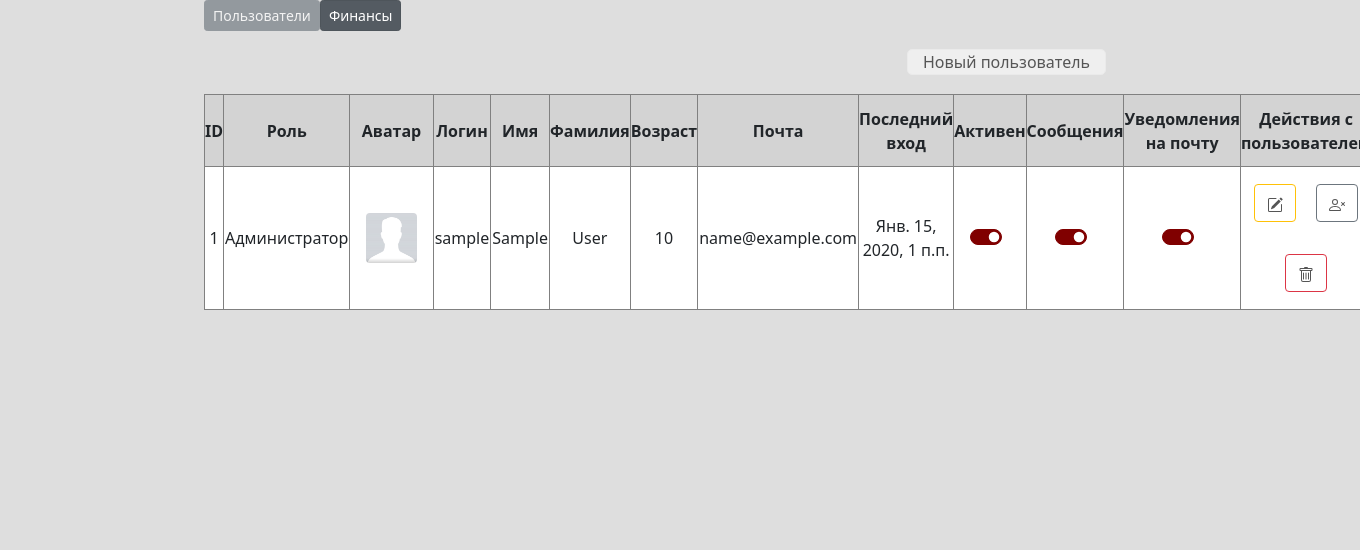
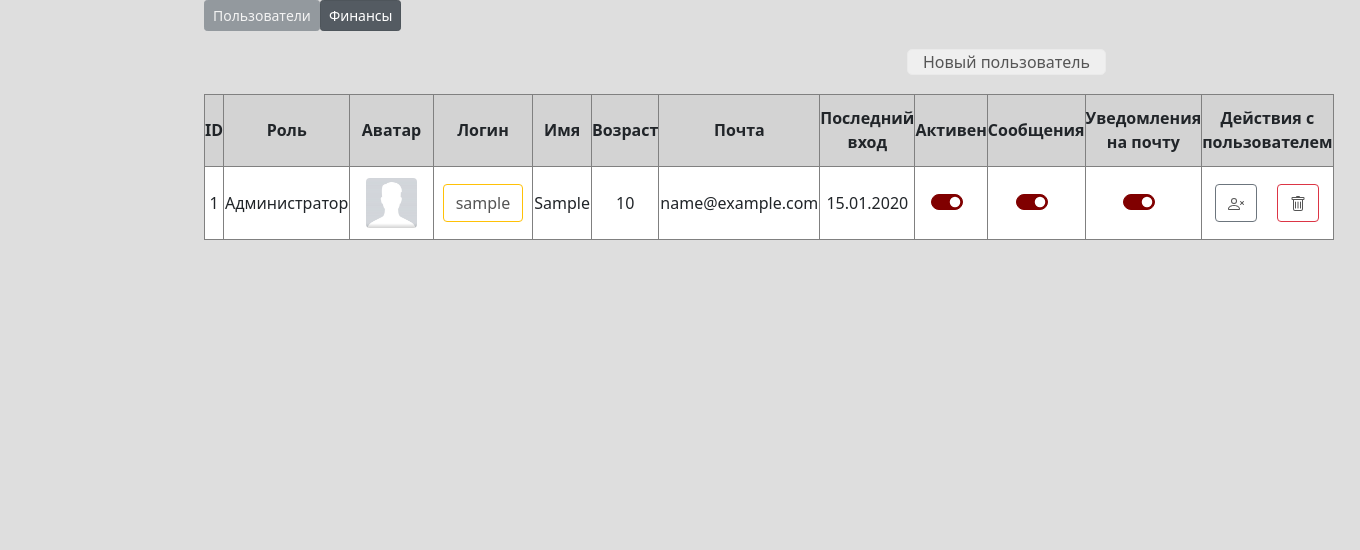
Before and after one commit to Husky022/intergalactic, a Django app: page /blog_admin/users/read/ in a window 1360 px wide; the page is wider, and only the part inside the window is pictured. Shown: the part 122-672 px from the top of that part. Run offline with Django 3.2, Linux system fonts and the light colour scheme; a user stored in the database is signed in; tables that the repository leaves empty hold one stand-in row (values such as "Sample post"); some libraries are stand-ins or nearby versions.

Commit message:
fix date

```diff
--- a/adminapp/templates/adminapp/users.html
+++ b/adminapp/templates/adminapp/users.html
@@ -33,7 +33,7 @@
               <th class="users">Аватар</th>
               <th class="users">Логин</th>
               <th class="users">Имя</th>
-              <th class="users">Фамилия</th>
+{#              <th class="users">Фамилия</th>#}
               <th class="users">Возраст</th>
               <th class="users">Почта</th>
               <th class="users">Последний вход</th>
@@ -43,7 +43,7 @@
               <th class="users">Действия с пользователем</th>
             </tr>
             {% for object in object_list %}
-                <tr>
+                <tr class = '{% if not object.is_active %}user_blocked_card{% endif %}'>
                     <td class="users">{{ object.id }}</td>
                     <td class="users">
                         {% if object.is_superuser %}Администратор{% else %}Пользователь{% endif %}
@@ -52,12 +52,14 @@
                         <div class="col-3 align-baseline">
                             <img src="{{ object.avatar|media_folder_users }}" class="rounded mx-auto d-block" alt="{{ object.username }}" height="50 px">
                         </div>
-                    <td class="users">{{ object.username }}</td>
+                    <td class="users">
+                        <a href = {% url 'adminapp:user_update' object.pk %} role="button" class="btn btn-outline-warning mx-2 my-3">
+                            {{ object.username }}</a></td>
                     <td class="users">{{ object.first_name|title }}</td>
-                    <td class="users">{{ object.last_name|title }}</td>
+{#                    <td class="users">{{ object.last_name|title }}</td>#}
                     <td class="users">{{ object.age }}</td>
                     <td class="users">{{ object.email }}</td>
-                    <td class="users">{{ object.last_login }}</td>
+                    <td class="users">{{ object.last_login|date:'d.m.Y' }}</td>
                     <td class="users">
                         <div class="form-check form-switch">
                             <input class="form-check-input" type="checkbox" name="chk" id="is_active-{{ object.id }}" {% if object.is_active %} checked {% endif %} >
@@ -75,19 +77,20 @@
                     </td>
                     <td class="users">
                         <div>
-                            <a href = {% url 'adminapp:user_update' object.pk %} role="button" class="btn btn-outline-warning button_hovertext mx-2 my-3">
-                                <svg xmlns="http://www.w3.org/2000/svg" width="16" height="16" fill="currentColor" class="bi bi-pencil-square" viewBox="0 0 16 16">
-                                    <path d="M15.502 1.94a.5.5 0 0 1 0 .706L14.459 3.69l-2-2L13.502.646a.5.5 0 0 1 .707 0l1.293 1.293zm-1.75 2.456-2-2L4.939 9.21a.5.5 0 0 0-.121.196l-.805 2.414a.25.25 0 0 0 .316.316l2.414-.805a.5.5 0 0 0 .196-.12l6.813-6.814z"/>
-                                    <path fill-rule="evenodd" d="M1 13.5A1.5 1.5 0 0 0 2.5 15h11a1.5 1.5 0 0 0 1.5-1.5v-6a.5.5 0 0 0-1 0v6a.5.5 0 0 1-.5.5h-11a.5.5 0 0 1-.5-.5v-11a.5.5 0 0 1 .5-.5H9a.5.5 0 0 0 0-1H2.5A1.5 1.5 0 0 0 1 2.5v11z"/>
-                                </svg>
-                            </a>
-                            <a href = {% url 'adminapp:user_blocked' object.pk %} role="button" class="btn btn-outline-secondary button_hovertext mx-2 my-3">
+{#                            <a href = {% url 'adminapp:user_update' object.pk %} role="button" class="btn btn-outline-warning mx-2 my-3">#}
+{#                                <svg xmlns="http://www.w3.org/2000/svg" width="16" height="16" fill="currentColor" class="bi bi-pencil-square" viewBox="0 0 16 16">#}
+{#                                    <path d="M15.502 1.94a.5.5 0 0 1 0 .706L14.459 3.69l-2-2L13.502.646a.5.5 0 0 1 .707 0l1.293 1.293zm-1.75 2.456-2-2L4.939 9.21a.5.5 0 0 0-.121.196l-.805 2.414a.25.25 0 0 0 .316.316l2.414-.805a.5.5 0 0 0 .196-.12l6.813-6.814z"/>#}
+{#                                    <path fill-rule="evenodd" d="M1 13.5A1.5 1.5 0 0 0 2.5 15h11a1.5 1.5 0 0 0 1.5-1.5v-6a.5.5 0 0 0-1 0v6a.5.5 0 0 1-.5.5h-11a.5.5 0 0 1-.5-.5v-11a.5.5 0 0 1 .5-.5H9a.5.5 0 0 0 0-1H2.5A1.5 1.5 0 0 0 1 2.5v11z"/>#}
+{#                                </svg>#}
+{#                            </a>#}
+
+                            <a href = {% url 'adminapp:user_blocked' object.pk %} role="button" class="btn btn-outline-secondary  mx-2 my-3">
                                 <svg xmlns="http://www.w3.org/2000/svg" width="16" height="16" fill="currentColor" class="bi bi-person-x" viewBox="0 0 16 16">
                                     <path d="M6 8a3 3 0 1 0 0-6 3 3 0 0 0 0 6zm2-3a2 2 0 1 1-4 0 2 2 0 0 1 4 0zm4 8c0 1-1 1-1 1H1s-1 0-1-1 1-4 6-4 6 3 6 4zm-1-.004c-.001-.246-.154-.986-.832-1.664C9.516 10.68 8.289 10 6 10c-2.29 0-3.516.68-4.168 1.332-.678.678-.83 1.418-.832 1.664h10z"/>
                                     <path fill-rule="evenodd" d="M12.146 5.146a.5.5 0 0 1 .708 0L14 6.293l1.146-1.147a.5.5 0 0 1 .708.708L14.707 7l1.147 1.146a.5.5 0 0 1-.708.708L14 7.707l-1.146 1.147a.5.5 0 0 1-.708-.708L13.293 7l-1.147-1.146a.5.5 0 0 1 0-.708z"/>
                                 </svg>
                             </a>
-                            <a href = {% url 'adminapp:user_delete' object.pk %} role="button" class="btn btn-outline-danger button_hovertext mx-2 my-3">
+                            <a href = {% url 'adminapp:user_delete' object.pk %} role="button" class="btn btn-outline-danger  mx-2 my-3">
                                 <svg xmlns="http://www.w3.org/2000/svg" width="16" height="16" fill="currentColor" class="bi bi-trash" viewBox="0 0 16 16">
                                     <path d="M5.5 5.5A.5.5 0 0 1 6 6v6a.5.5 0 0 1-1 0V6a.5.5 0 0 1 .5-.5zm2.5 0a.5.5 0 0 1 .5.5v6a.5.5 0 0 1-1 0V6a.5.5 0 0 1 .5-.5zm3 .5a.5.5 0 0 0-1 0v6a.5.5 0 0 0 1 0V6z"/>
                                     <path fill-rule="evenodd" d="M14.5 3a1 1 0 0 1-1 1H13v9a2 2 0 0 1-2 2H5a2 2 0 0 1-2-2V4h-.5a1 1 0 0 1-1-1V2a1 1 0 0 1 1-1H6a1 1 0 0 1 1-1h2a1 1 0 0 1 1 1h3.5a1 1 0 0 1 1 1v1zM4.118 4 4 4.059V13a1 1 0 0 0 1 1h6a1 1 0 0 0 1-1V4.059L11.882 4H4.118zM2.5 3V2h11v1h-11z"/>
--- a/intergalactic/settings.py
+++ b/intergalactic/settings.py
@@ -11,7 +11,7 @@ https://docs.djangoproject.com/en/3.2/ref/settings/
 """
 import os
 from pathlib import Path
-from intergalactic.secrets import *
+from .secrets import *
 
 # Build paths inside the project like this: BASE_DIR / 'subdir'.
 BASE_DIR = Path(__file__).resolve().parent.parent
--- a/mainapp/models.py
+++ b/mainapp/models.py
@@ -44,7 +44,7 @@ class Article(models.Model):
         ('RC', 'Требует исправления'),
         ('PB', 'Опубликована'),
         ('AR', 'В архиве'),
-        ('AB', 'Заблокированна')
+        ('AB', 'Заблокирована')
     ]
 
     # Пока модерация не включена в настройках - публиковать сразу все написанные статьи
--- a/moderation/templates/moderation/article_page.html
+++ b/moderation/templates/moderation/article_page.html
@@ -30,7 +30,7 @@
                 {% if user.is_stuff or user.is_superuser %}
                 <a class="btn btn-primary btn-sm" href="{% url 'moderation:approve_article' article.pk %}" role="button">Разрешить публикацию</a>
                 <a class="btn btn-primary btn-sm" href="{% url 'moderation:reject_article' article.pk %}" role="button">Вернуть на доработку</a>
-{#                <a class="btn btn-primary btn-sm" href="{% url 'moderation:blocked_article' article.pk %}" role="button">Заблокировать</a>#}
+                <a class="btn btn-primary btn-sm" href="{% url 'moderation:blocked_article' article.pk %}" role="button">Заблокировать</a>
                 {% endif %}
             </div>
             <div class="card-body">
--- a/moderation/urls.py
+++ b/moderation/urls.py
@@ -1,5 +1,7 @@
 from django.urls import path
 from moderation.views import Moderator, ModerationArticleView, RegisterNewMessage, ApproveArticle, RejectArticle, ModerateComplaints, ModerationArticleComplaintView, RegisterNewComplaintMessage
+
+from moderation.views import BlockedArticle
 
 app_name = 'moderation'
 
@@ -11,7 +13,7 @@ urlpatterns = [
          ApproveArticle.as_view(), name='approve_article'),
     path('reject_article/<int:pk>/',
          RejectArticle.as_view(), name='reject_article'),
-    # path('blocked_article/<int:pk>/', BlockedArticle.as_view(), name='blocked_article'),
+    path('blocked_article/<int:pk>/', BlockedArticle.as_view(), name='blocked_article'),
     path('new_complaint_message/', RegisterNewComplaintMessage.as_view(),
          name='new_complaint_message'),
     path('complaints', ModerateComplaints.as_view(), name='complaints'),
```
Also changed, not shown: adminapp/views.py (+6 -6 lines), moderation/templates/moderation/moderator.html (+33 -0 lines), moderation/views.py (+14 -7 lines).
